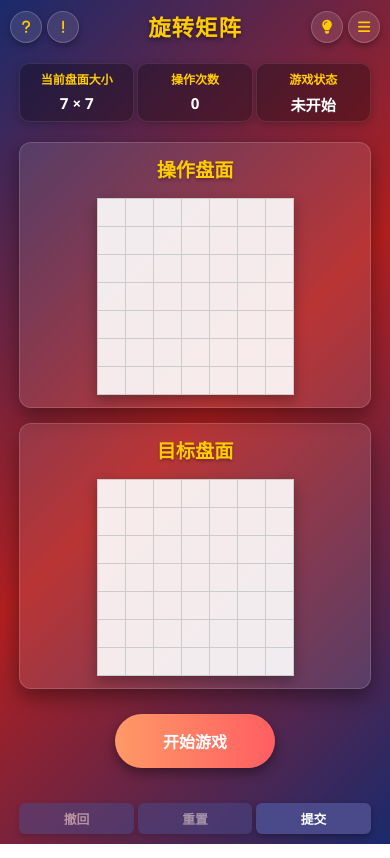
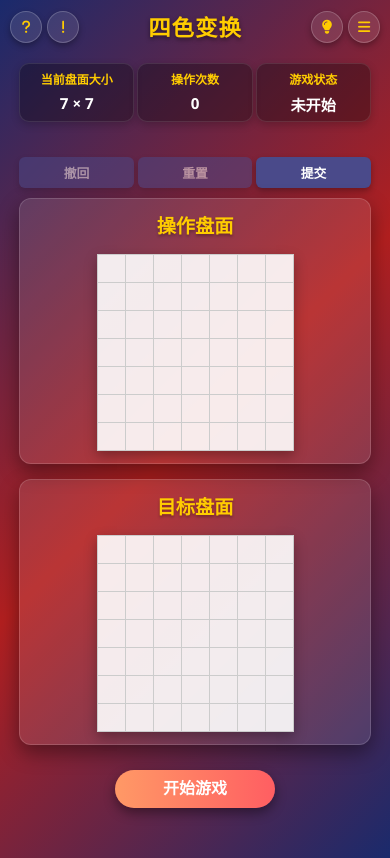
Before and after one commit to Game-X-123/Rotated_Matrix, a plain HTML site: page index.html in a window 390 px wide. Drawn offline with Linux system fonts and the light colour scheme.

Commit message:
index.html

```diff
--- a/index.html
+++ b/index.html
@@ -3,7 +3,7 @@
 <head>
     <meta charset="UTF-8">
     <meta name="viewport" content="width=device-width, initial-scale=1.0">
-    <title>旋转矩阵</title>
+    <title>四色变换</title>
     <link rel="stylesheet" href="https://cdnjs.cloudflare.com/ajax/libs/font-awesome/6.4.0/css/all.min.css">
     <style>
         :root {
@@ -243,6 +243,17 @@
             display: flex;
             gap: 12px;
             justify-content: center;
+            margin-top: 10px;
+            margin-bottom: 10px;
+            flex-wrap: wrap;
+            max-width: 900px;
+            width: 95%;
+        }
+
+        .control-buttons-container {
+            display: flex;
+            gap: 12px;
+            justify-content: center;
             margin-top: 15px;
             flex-wrap: wrap;
             max-width: 900px;
@@ -416,6 +427,13 @@
             min-width: 180px;
             border-radius: 45px;
             box-shadow: 0 5px 12px rgba(0,0,0,0.4);
+            /* 固定按钮高度 */
+            height: 50px;
+            line-height: 50px; /* 使文字垂直居中 */
+            display: inline-flex;
+            align-items: center;
+            justify-content: center;
+            padding: 0 35px;
         }
 
         #startGame:hover {
@@ -493,7 +511,8 @@
                 justify-content: space-around;
             }
 
-            .button-container {
+            .button-container,
+            .control-buttons-container {
                 flex-direction: row;
                 align-items: center;
                 gap: 8px;
@@ -525,6 +544,11 @@
                 height: 36px;
                 font-size: 16px;
             }
+
+            #startGame {
+                height: 46px;
+                line-height: 46px;
+            }
         }
 
         @media (max-width: 600px) {
@@ -549,7 +573,7 @@
             .banner-message {
                 font-size: 18px;
                 padding: 15px 25px;
-        min-width: 280px;
+                min-width: 280px;
             }
 
             .icon-button {
@@ -581,7 +605,8 @@
                 font-size: 1.1rem;
             }
 
-            .button-container {
+            .button-container,
+            .control-buttons-container {
                 gap: 6px;
             }
 
@@ -592,9 +617,11 @@
             }
 
             #startGame {
-                padding: 10px 30px;
+                padding: 0 30px;
                 font-size: 16px;
                 min-width: 160px;
+                height: 42px;
+                line-height: 42px;
             }
         }
 
@@ -635,7 +662,8 @@
                 font-size: 0.95rem;
             }
 
-            .button-container {
+            .button-container,
+            .control-buttons-container {
                 gap: 4px;
             }
 
@@ -648,6 +676,11 @@
             td {
                 width: 28px;
                 height: 28px;
+            }
+
+            #startGame {
+                height: 38px;
+                line-height: 38px;
             }
         }
     </style>
@@ -666,7 +699,7 @@
         </div>
 
         <!-- 中间标题 -->
-        <h1>旋转矩阵</h1>
+        <h1>四色变换</h1>
 
         <!-- 右侧图标组 -->
         <div class="header-icons">
@@ -700,6 +733,9 @@
         </div>
     </div>
 
+    <!-- 新增控制按钮容器（撤回、重置、提交） -->
+    <div class="control-buttons-container" id="buttonContainer"></div>
+
     <div class="container">
         <div class="panel">
             <h3 class="panel-title">操作盘面</h3>
@@ -713,7 +749,7 @@
 
     <button id="startGame">开始游戏</button>
 
-    <div class="button-container" id="buttonContainer"></div>
+    <div class="button-container"></div>
 
     <!-- 规则弹窗 -->
     <div class="rules-overlay" id="rulesOverlay">
@@ -1222,7 +1258,25 @@
             const last = operationHistory.pop();
             const td = document.querySelector(`#operationPanel td[data-x="${last.x}"][data-y="${last.y}"]`);
             td.classList.remove('clicked');
-            rotateGrid(last.x, last.y, last.color === 'red' ? 'blue' : 'red');
+            // 根据颜色执行撤回操作
+            let undoColor;
+            switch (last.color) {
+                case 'red':
+                    undoColor = 'blue'; // 顺时针的逆是逆时针
+                    break;
+                case 'blue':
+                    undoColor = 'red';  // 逆时针的逆是顺时针
+                    break;
+                case 'green':
+                    undoColor = 'green'; // 左右翻转是自反操作
+                    break;
+                case 'yellow':
+                    undoColor = 'yellow'; // 上下翻转是自反操作
+                    break;
+                default:
+                    undoColor = last.color;
+            }
+            rotateGrid(last.x, last.y, undoColor);
 
             // 更新移动计数
             moveCount--;
```
